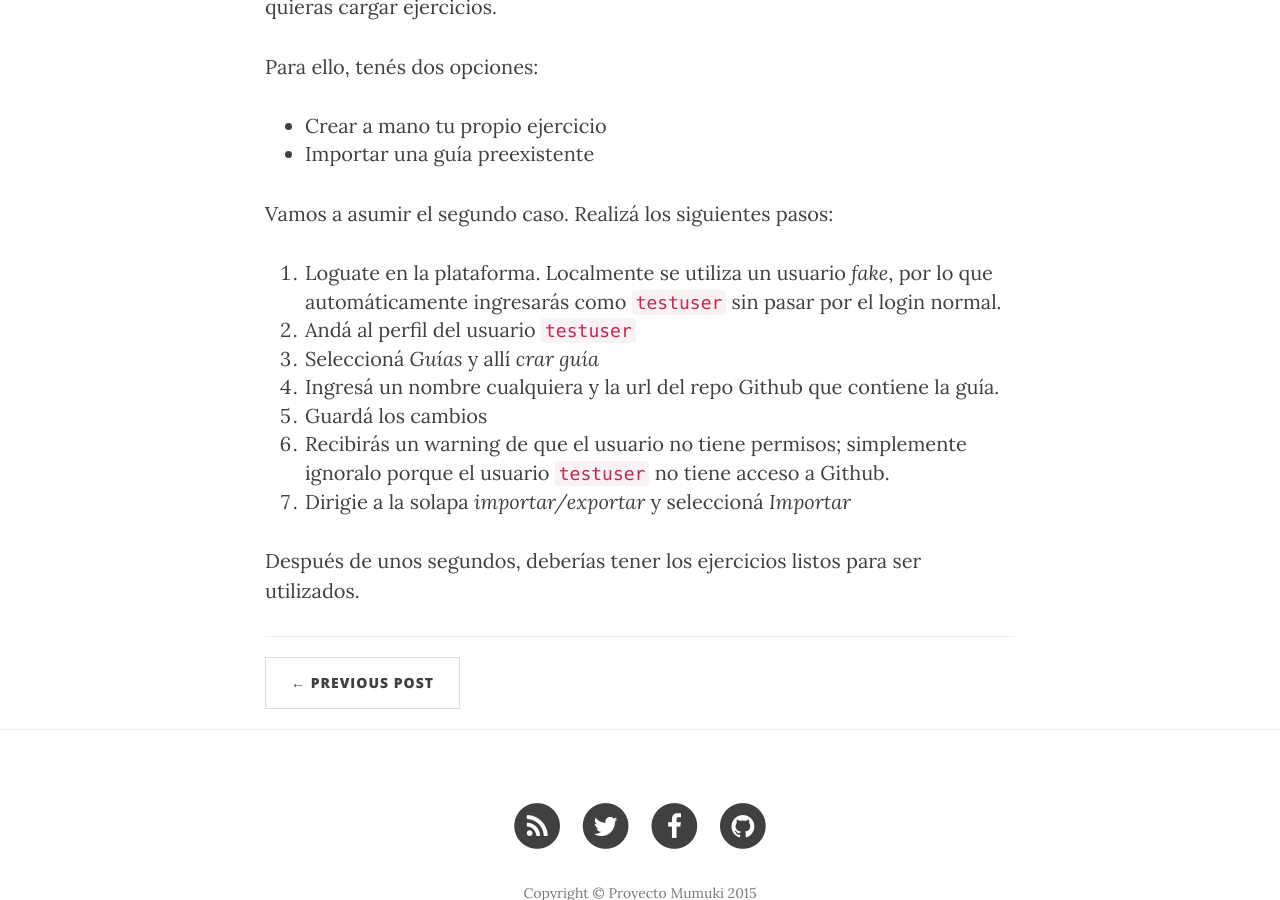
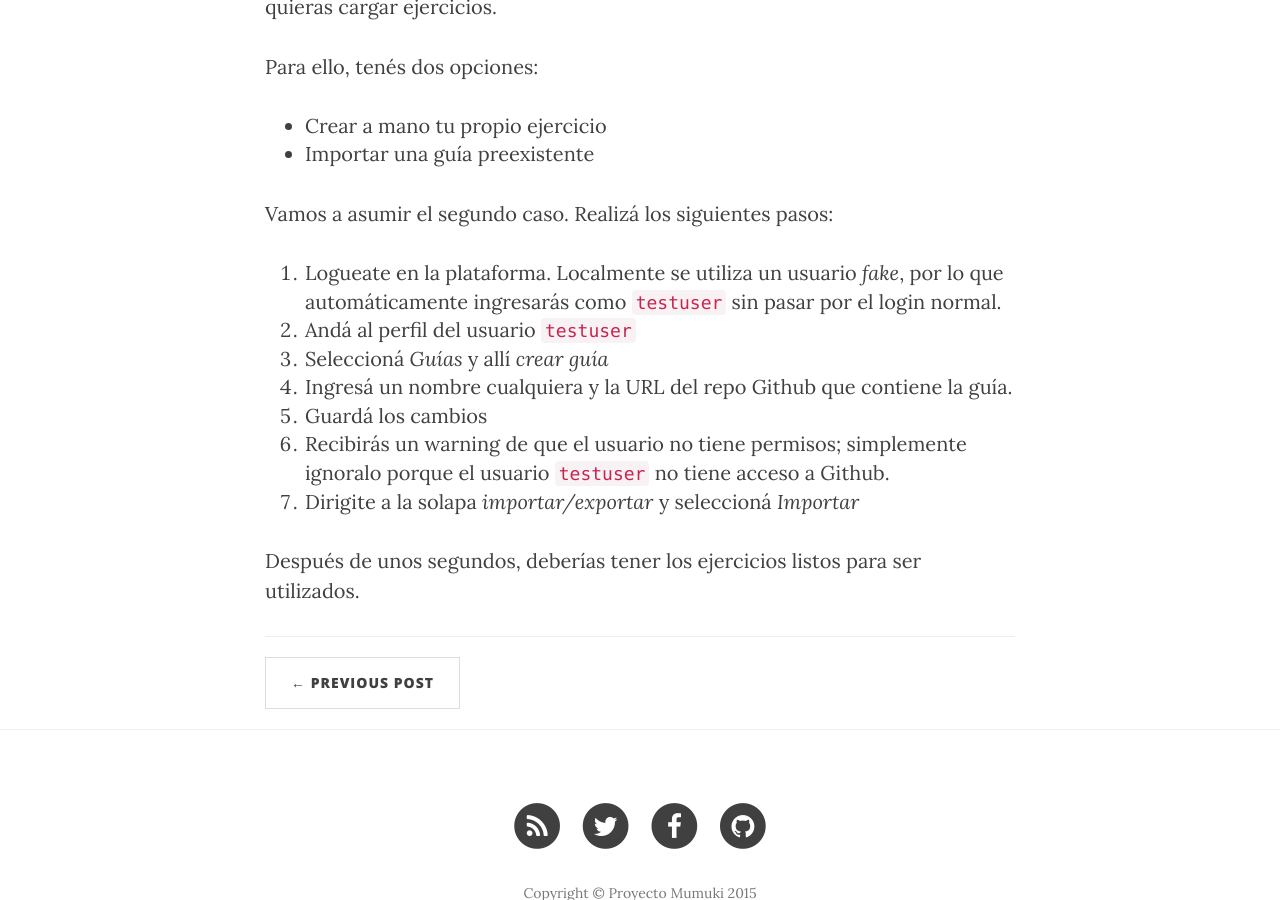
Before and after one commit to mumuki/mumuki.github.io, a Jekyll site: the page built from _posts/2015-06-29-empezando-a-desarrollar.markdown, in a window 1280 px wide and 900 px high, scrolled down 2159 px. Built offline with Jekyll 4.4.1, drawn with Linux system fonts in a browser that asks for light colours; nearby versions of some CDN libraries.

Commit message:
Typos menores

```diff
--- a/_posts/2015-06-29-empezando-a-desarrollar.markdown
+++ b/_posts/2015-06-29-empezando-a-desarrollar.markdown
@@ -63,12 +63,12 @@ Para ello, tenés dos opciones:
 
 Vamos a asumir el segundo caso. Realizá los siguientes pasos:
 
-1. Loguate en la plataforma. Localmente se utiliza un usuario _fake_, por lo que automáticamente ingresarás como `testuser` sin pasar por el login normal.
+1. Logueate en la plataforma. Localmente se utiliza un usuario _fake_, por lo que automáticamente ingresarás como `testuser` sin pasar por el login normal.
 2. Andá al perfil del usuario `testuser`
-3. Seleccioná _Guías_ y allí _crar guía_
-4. Ingresá un nombre cualquiera y la url del repo Github que contiene la guía.
+3. Seleccioná _Guías_ y allí _crear guía_
+4. Ingresá un nombre cualquiera y la URL del repo Github que contiene la guía.
 5. Guardá los cambios
 6. Recibirás un warning de que el usuario no tiene permisos; simplemente ignoralo porque el usuario `testuser` no tiene acceso a Github.
-7. Dirigie a la solapa _importar/exportar_ y seleccioná _Importar_
+7. Dirigite a la solapa _importar/exportar_ y seleccioná _Importar_
 
 Después de unos segundos, deberías tener los ejercicios listos para ser utilizados.
```
Also changed, not shown: other parts of _posts/2015-06-29-empezando-a-desarrollar.markdown (+1 -1 lines).
